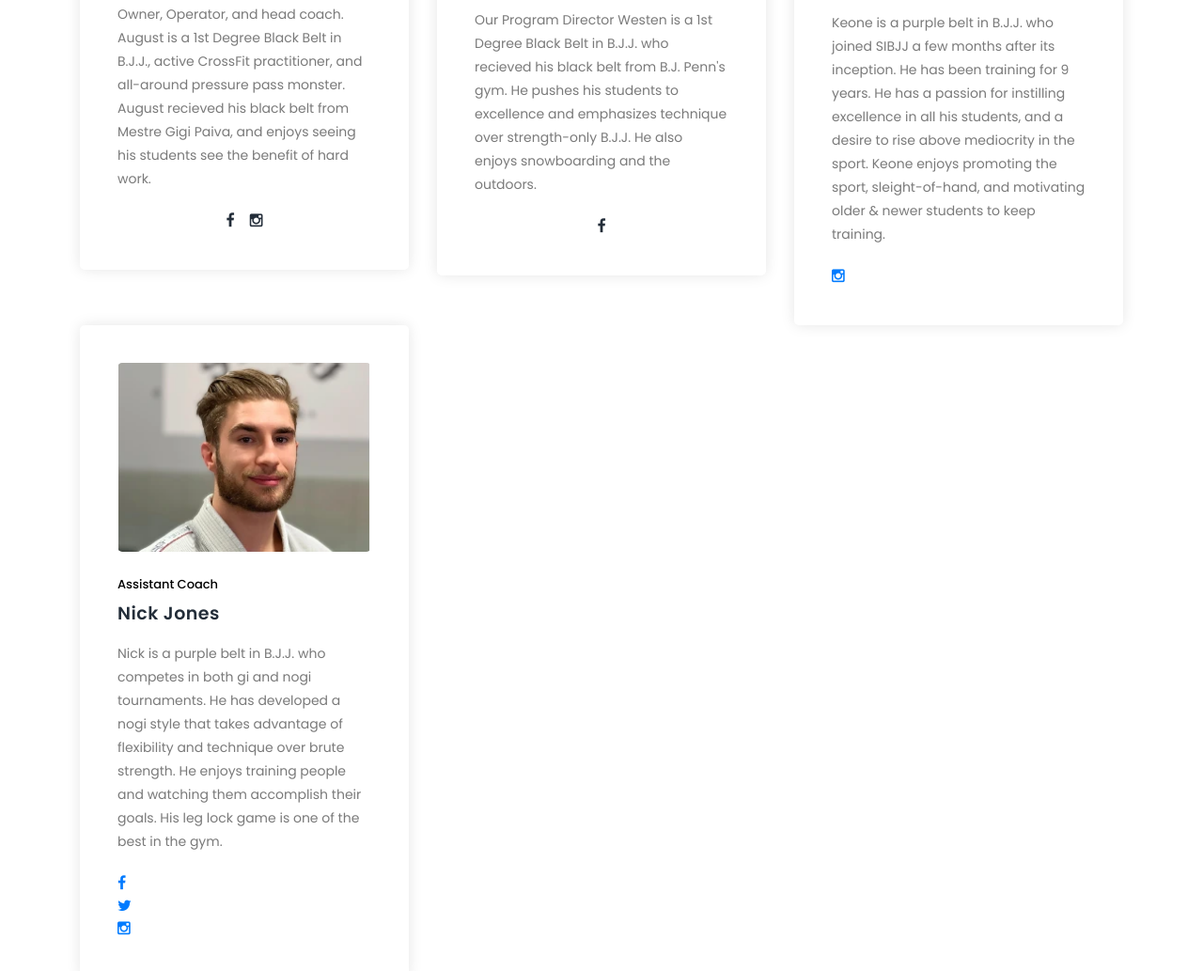
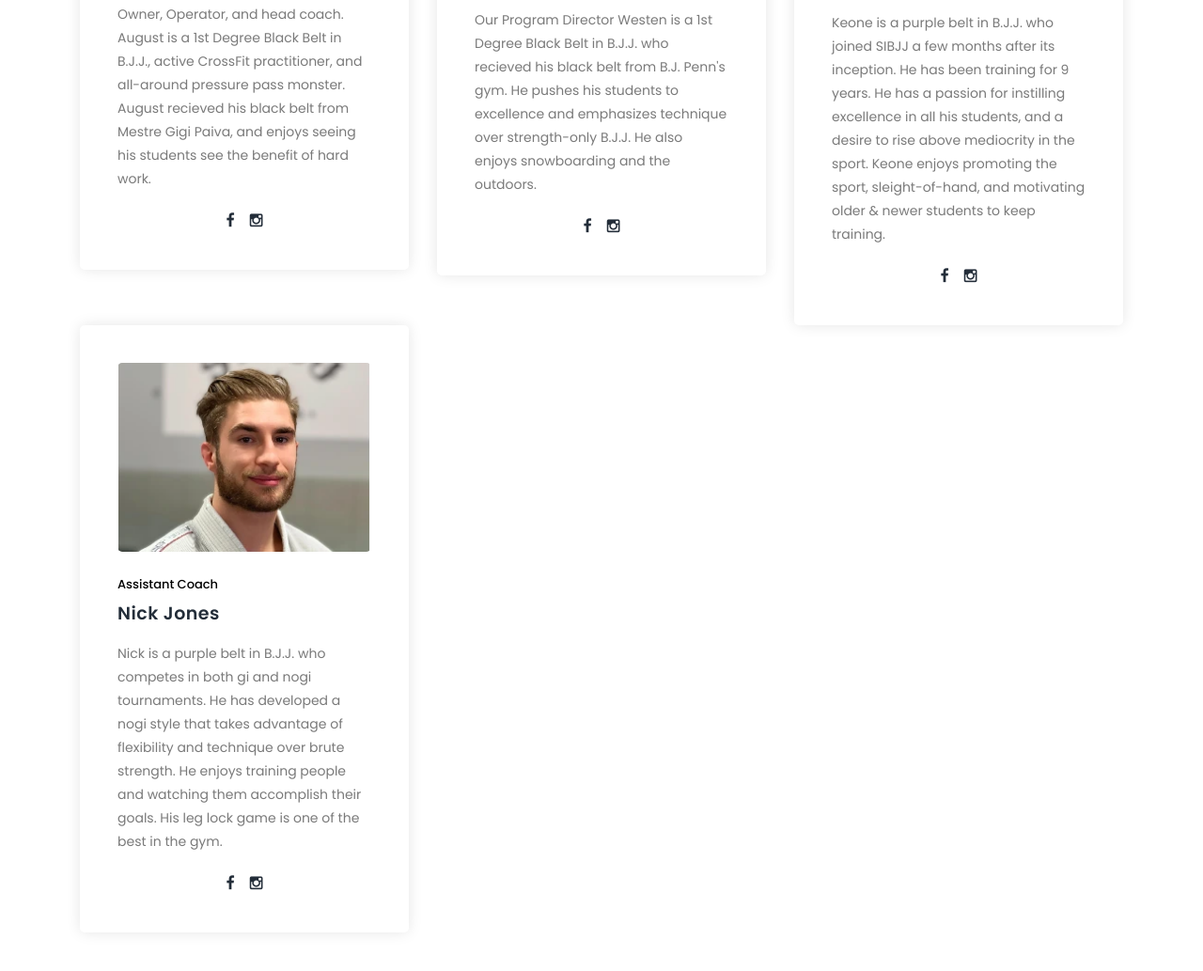
Before and after one commit to ryekerjh/sibjj-rebuild, a plain HTML site: page index.html in a window 1280 px wide. Shown: the part 3786-4819 px from the top of the page at 94% size. Drawn offline with Linux system fonts and the light colour scheme.

Commit message:
add social details

```diff
--- a/index.html
+++ b/index.html
@@ -322,9 +322,8 @@
                                strength-only B.J.J. He also enjoys snowboarding and the outdoors.
                             </p>
                             <ul class="social">
-                                <li><a href="https://www.facebook.com/westen.waltjen"><i class="fa fa-facebook"></i></a></li>
-                                <!-- <li><a href="#"><i class="fa fa-twitter"></i></a></li>
-                                <li><a href="#"><i class="fa fa-instagram"></i></a></li> -->
+                                <li><a href="https://facebook.com/westen.waltjen"><i class="fa fa-facebook"></i></a></li>
+                                <li><a href="https://www.instagram.com/westenbjj/?utm_medium=copy_link"><i class="fa fa-instagram"></i></a></li>
                             </ul>
                         </div>
                     </div>
@@ -343,10 +342,9 @@
                                 to rise above mediocrity in the sport. Keone enjoys promoting the sport, sleight-of-hand, and
                                 motivating older &amp; newer students to keep training.
                             </p>
-                            <ul class="social-icons">
-                                <!-- <li><a href="#"><i class="fa fa-facebook"></i></a></li>
-                                <li><a href="#"><i class="fa fa-twitter"></i></a></li> -->
-                                <li><a href="https://www.instagram.com/keonevaldez/?hl=en"><i class="fa fa-instagram"></i></a></li>
+                            <ul class="social">
+                                <li><a href="https://m.facebook.com/profile.php?id=100000520050675"><i class="fa fa-facebook"></i></a></li>
+                                <li><a href="https://www.instagram.com/keonevaldez/?utm_medium=copy_link"><i class="fa fa-instagram"></i></a></li>
                             </ul>
                         </div>
                     </div>
@@ -364,10 +362,9 @@
                                 nogi style that takes advantage of flexibility and technique over brute strength. He enjoys training
                                 people and watching them accomplish their goals. His leg lock game is one of the best in the gym.
                             </p>
-                            <ul class="social-icons">
-                                <li><a href="#"><i class="fa fa-facebook"></i></a></li>
-                                <li><a href="#"><i class="fa fa-twitter"></i></a></li>
-                                <li><a href="#"><i class="fa fa-instagram"></i></a></li>
+                            <ul class="social">
+                                <li><a href="https://facebook.com/profile.php?id=100002539073469"><i class="fa fa-facebook"></i></a></li>
+                                <li><a href="https://www.instagram.com/nick_jones_15/?utm_medium=copy_link"><i class="fa fa-instagram"></i></a></li>
                             </ul>
                         </div>
                     </div>
```
